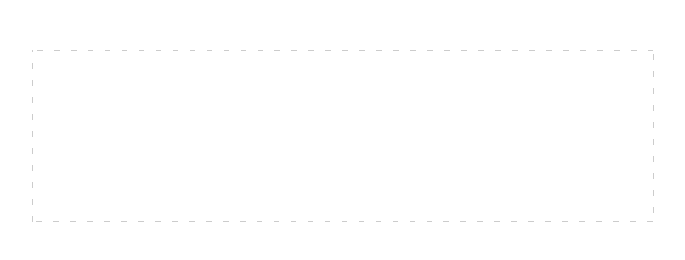
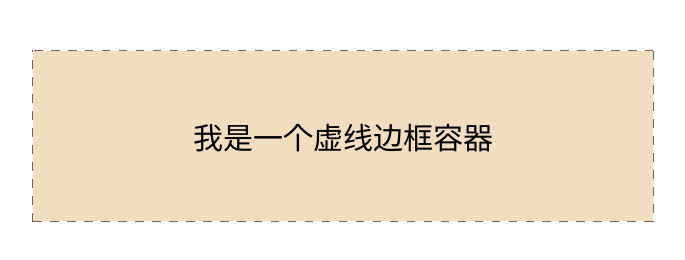
Before and after one commit to mx52jing/Notes, a plain HTML site: page css-related/虚线边框/dashed-border.html in a window 1280 px wide. Shown: the whole page, without its empty margins (297-982 px from the left). Drawn offline with Linux system fonts and the light colour scheme.

Commit message:
Deploying to gh-pages from @ mx52jing/Notes@6cef30f65cec3e9c544843754762b5954b88e854 🚀

```diff
--- a/css-related/虚线边框/dashed-border.html
+++ b/css-related/虚线边框/dashed-border.html
@@ -9,6 +9,8 @@
     <link rel="stylesheet" href="./index.css">
 </head>
 <body>
-    <div class="dashed-border"></div>
+    <div class="dashed-border">
+        我是一个虚线边框容器
+    </div>
 </body>
 </html>
--- a/css-related/虚线边框/index.css
+++ b/css-related/虚线边框/index.css
@@ -1,8 +1,12 @@
 .dashed-border {
+    display: flex;
+    align-items: center;
+    justify-content: center;
+    font-size: 30px;
     margin: 50px auto 0;
     width: 600px;
     height: 150px;
     padding: 10px;
     border: 1px dashed transparent;
-    background: linear-gradient(white,white) padding-box, repeating-linear-gradient(-45deg,#ccc 0, #ccc 0.25em,white 0,white 0.75em);
+    background: linear-gradient(#F1DEC1, #F1DEC1) padding-box, repeating-linear-gradient(-45deg, #666666 0, #666666 6px, #FFFFFF 0, #FFFFFF 12px);
 }
```
